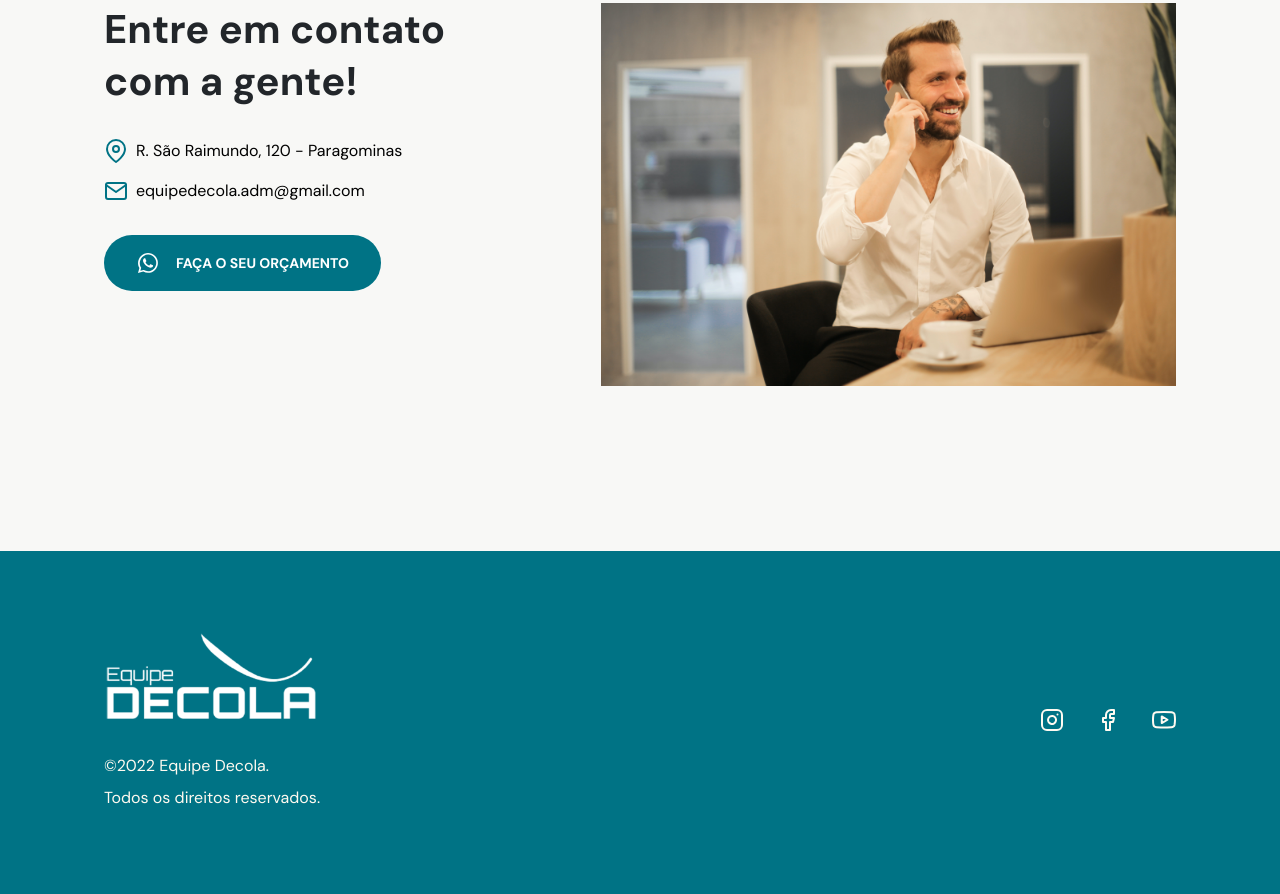
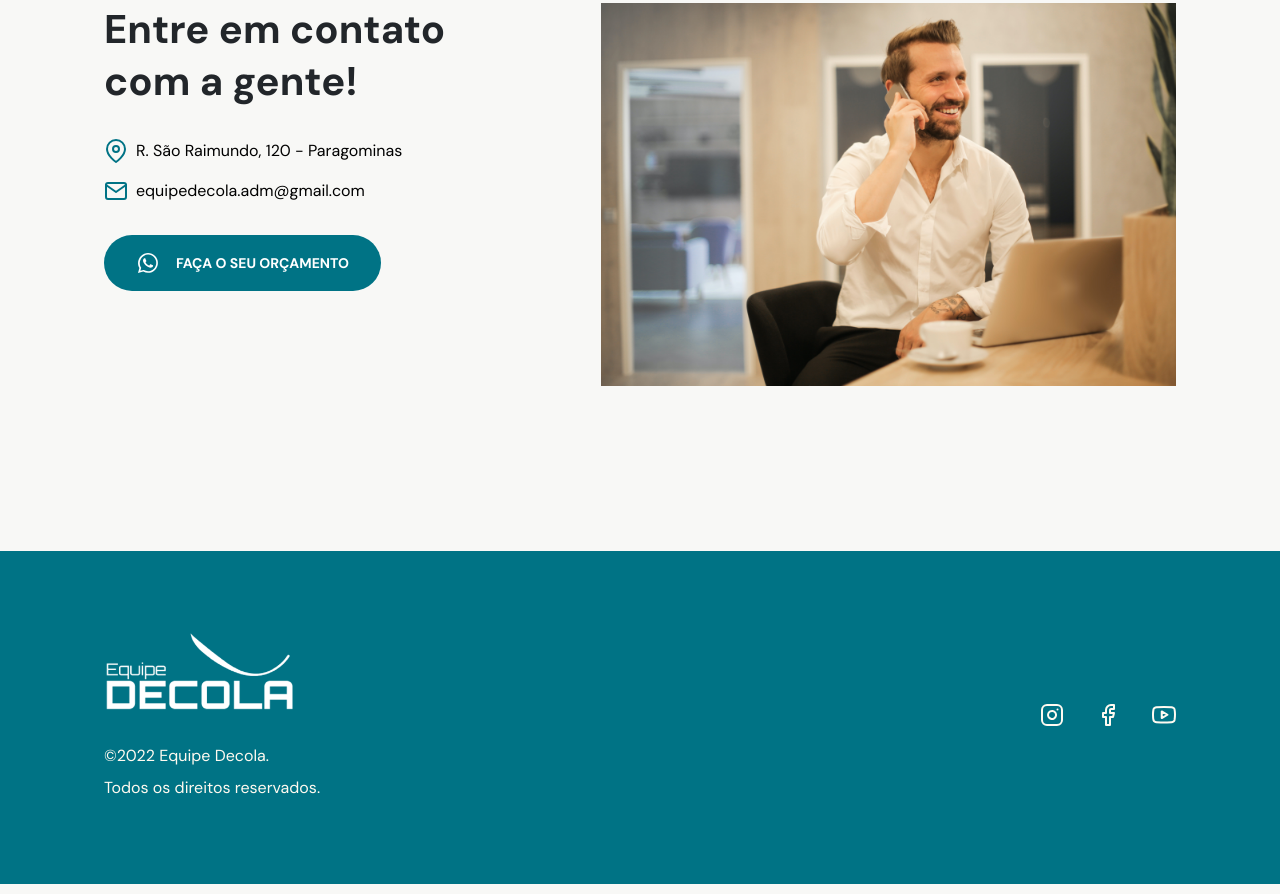
Before and after one commit to jose-pires-neto/Equipe-Decola, a plain HTML site: page index.html in a window 1280 px wide. Shown: the part 2601-3495 px from the top of the page. Drawn offline with nearby package versions, Linux system fonts and the light colour scheme.

Commit message:
diminuição da logo final

```diff
--- a/index.html
+++ b/index.html
@@ -534,7 +534,7 @@
       <div class="wrapper">
         <div class="col-a">
           <a class="logo" href="#home">
-            <img src="./assets/Equipe-Decola-branco.png" height="90" alt="">
+            <img src="./assets/Equipe-Decola-branco.png" height="80" alt="">
           </a>
 
           <p>
```
